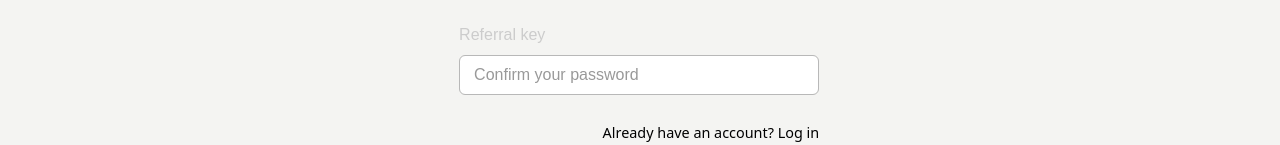
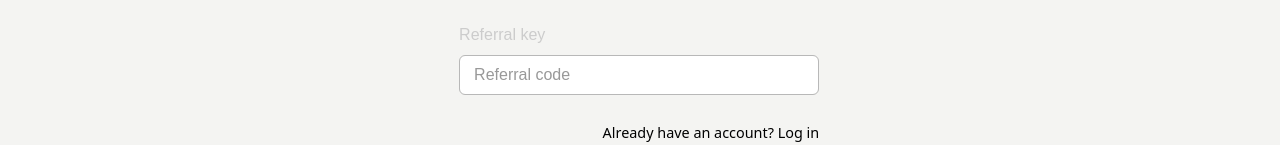
Before and after one commit to shengweikoh/Legallense, a React (Vite) app in the folder Frontend/: page /signup in a window 1280 px wide. Shown: the part 583-728 px from the top of the page. Built offline with nearby package versions, Linux system fonts and the light colour scheme; no server answers.

Commit message:
referral edit

```diff
--- a/Frontend/src/Pages/Signup.jsx
+++ b/Frontend/src/Pages/Signup.jsx
@@ -73,7 +73,7 @@ const Signup = () => {
                                             <input
                                                 className="form-control text-left passwordinput"
                                                 type="text"
-                                                placeholder="Confirm your password"
+                                                placeholder="Referral code"
                                                 required
                                             />
                                         </div>
```
